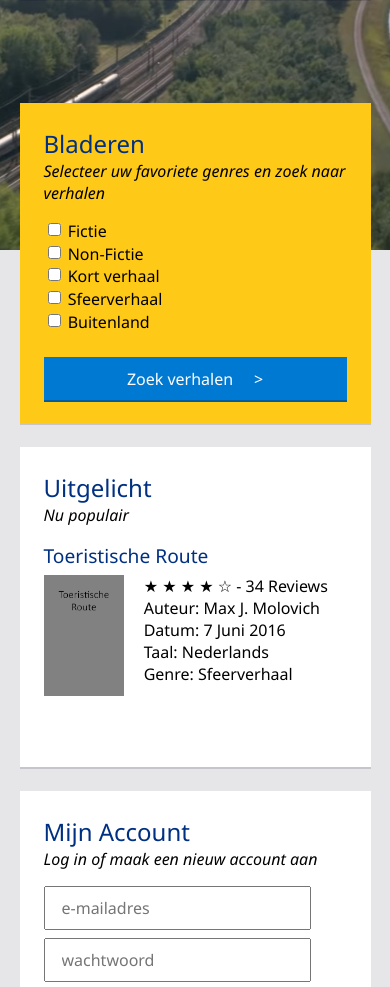
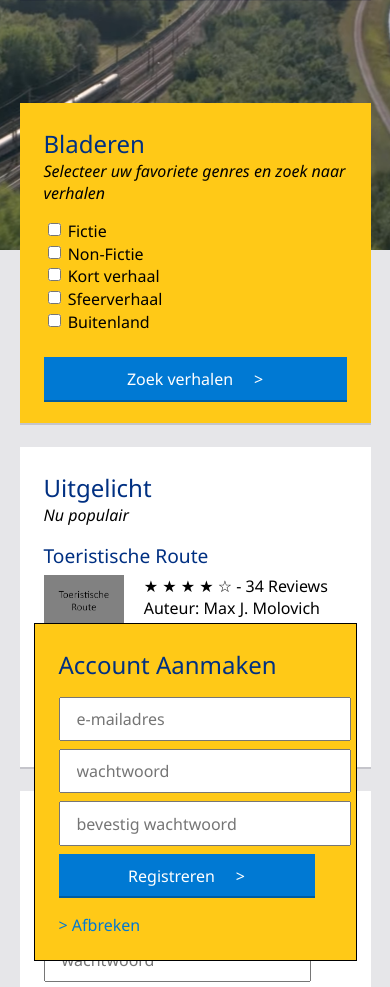
Before and after one commit to Ralphvandodewaard/Project-WEB, a plain HTML site: page account.html in a window 390 px wide. Shown: the part 70-1057 px from the top of the page. Drawn offline with Linux system fonts and the light colour scheme.

Commit message:
Add files via upload

```diff
--- a/style/style.css
+++ b/style/style.css
@@ -144,6 +144,31 @@ article {
 	height: auto;
 }
 
+.nieuw {
+	display: block;
+	width: 30em;
+	height: auto;
+	position: relative;
+	margin-top: -70em;
+	margin-left: auto;
+	margin-right: auto;
+	background-color: #ffc917;
+	padding: 1.5em;
+	border: 1.5px solid black;
+}
+
+.nieuw form {
+	margin-top: 1em;
+	margin-bottom: 1em;
+}
+
+.nieuw a {
+}
+
+.nieuw input {
+	width: 16em;
+}
+
 a:hover {
 	background-color: #F2F2F2;
 }
@@ -215,6 +240,10 @@ form img {
 	flex: 100%;
 }
 
+.nieuw {
+	margin-top: -85em;
+}
+
 }
 
 @media screen and (max-width: 780px) {
@@ -226,6 +255,11 @@ form img {
 .uitgelicht, .account {
 	flex: 100%;
 	padding: 0;
+}
+
+.nieuw {
+	margin-top: -85em;
+	width: 70%;
 }
 
 input[value="Zoek verhalen     >"] {
@@ -269,6 +303,10 @@ container {
 	height: 30em;
 }
 
+.nieuw {
+	margin-top: -62em;
+}
+
 h1 {
 	font-size: 1.7em;
 }
```
